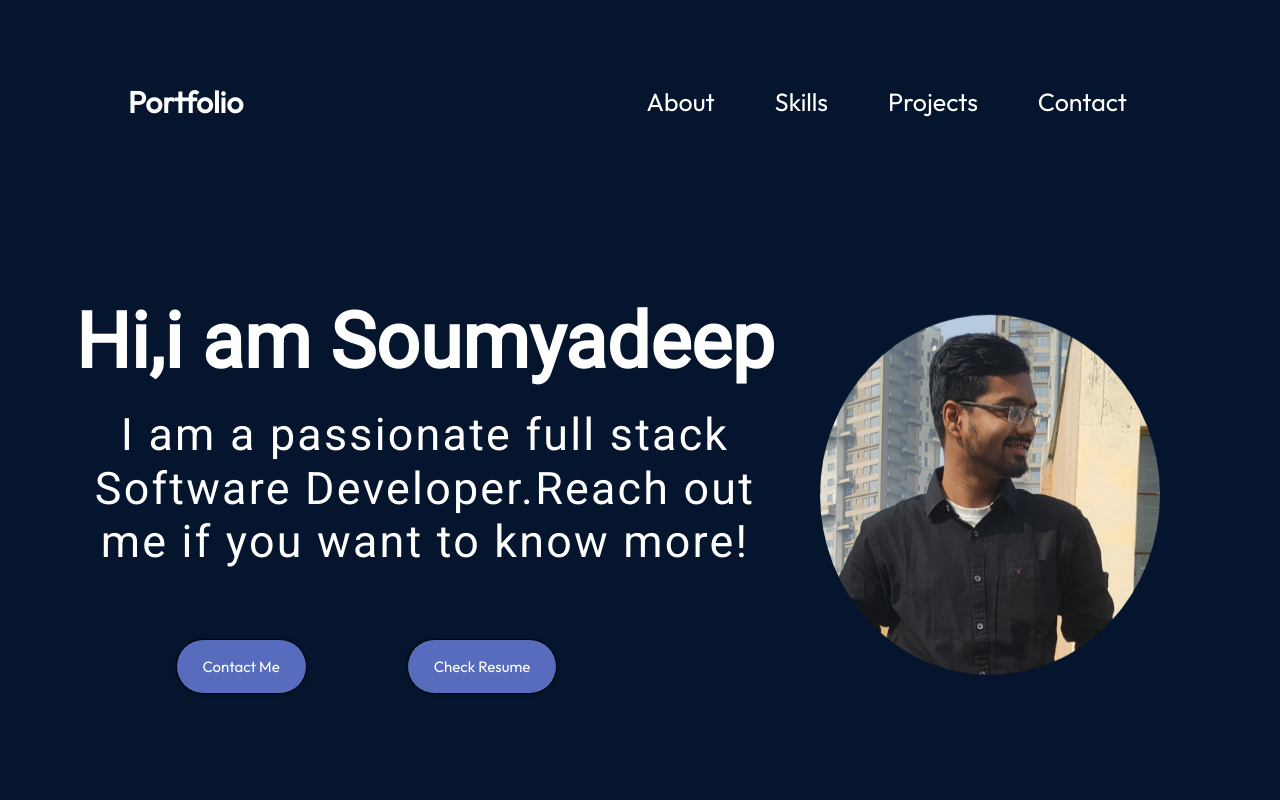
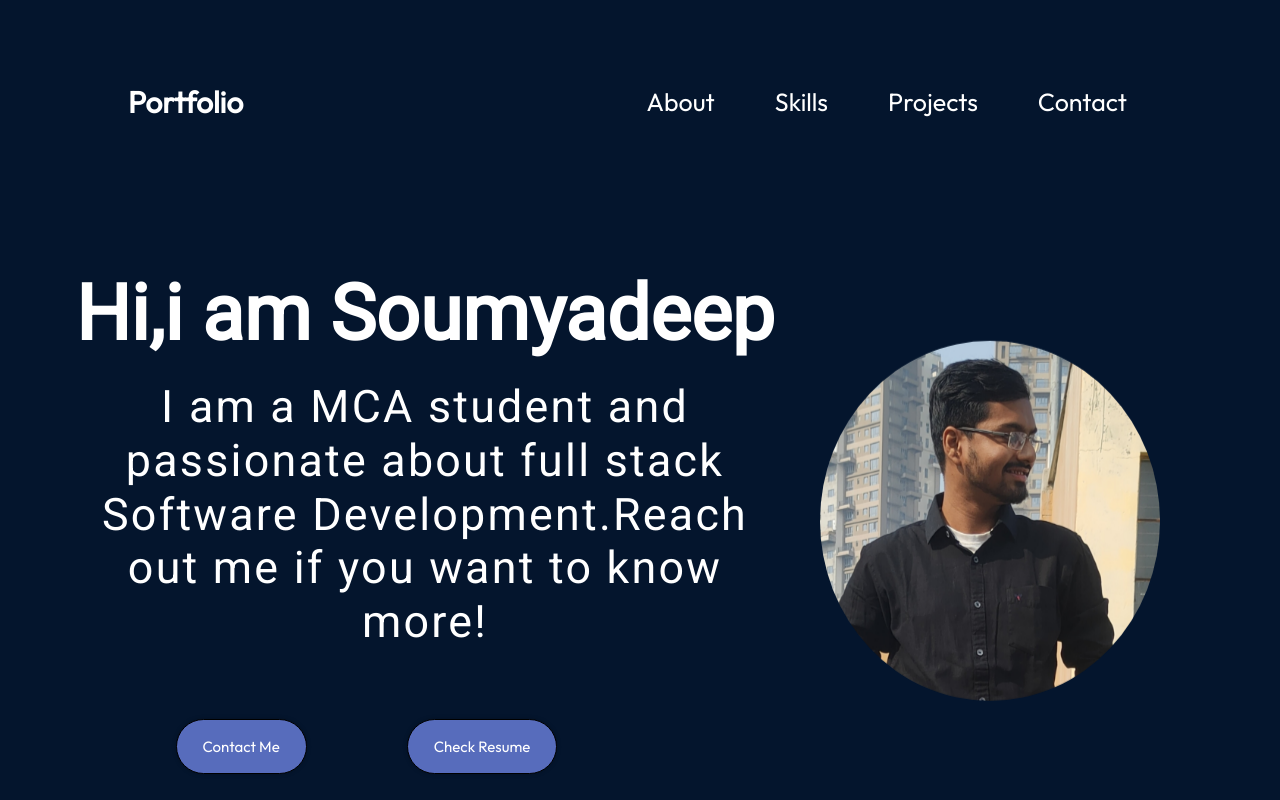
Before and after one commit to Soumyadeep-Dey10/My-Portfolio, a React (Vite) app: page / in a window 1280 px wide. Shown: the top 800 px of the page. Built offline with nearby package versions, Linux system fonts and the light colour scheme.

Commit message:
Updated Hero section

```diff
--- a/src/components/Hero.jsx
+++ b/src/components/Hero.jsx
@@ -7,7 +7,7 @@ const Hero = () => {
     <section className={styles.section}>
       <div className={styles.content}>
         <h1 className={styles.heading}>Hi,i am Soumyadeep</h1>
-        <p className={styles.p}>I am a passionate full stack Software Developer.Reach out me if you want to know more!</p>
+        <p className={styles.p}>I am a MCA student and passionate about full stack Software Development.Reach out me if you want to know more!</p>
        <div className={styles.aboutButton}>
 
         <a href="mailto:deepsoumya442@gmail.com" className={styles.contactBtn}>Contact Me</a>
--- a/src/components/project/project.json
+++ b/src/components/project/project.json
@@ -1,3 +1,4 @@
+
 [
     {
       "title": "TaskMate App",
@@ -41,6 +42,6 @@
         "skills": ["MongoDb", "Express","React","Node Js"],
         "demo": "https://prepmonk-seven.vercel.app/",
         "source": "https://github.com/Soumyadeep-Dey10/PrepMonk",
-        "image": "../../assets/PrepMonk.png"
+        "image": "/vite.svg"
     }
   ]
```
Also changed, not shown: src/assets/Sem_Project.png (renamed from src/assets/PrepMonk.png).
